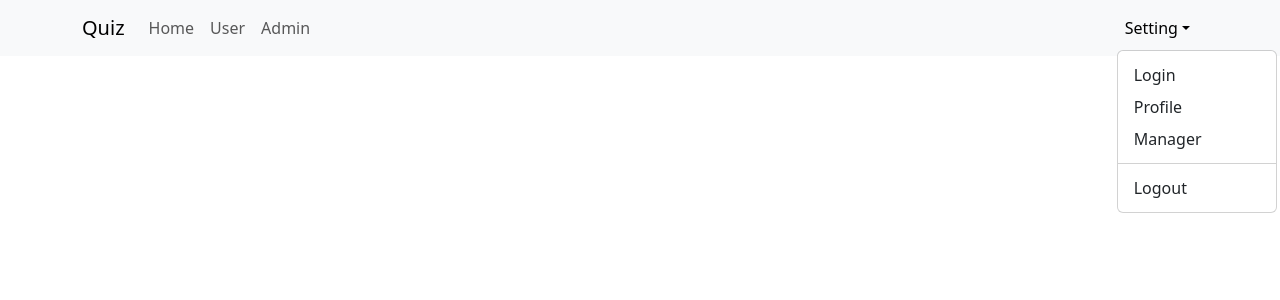
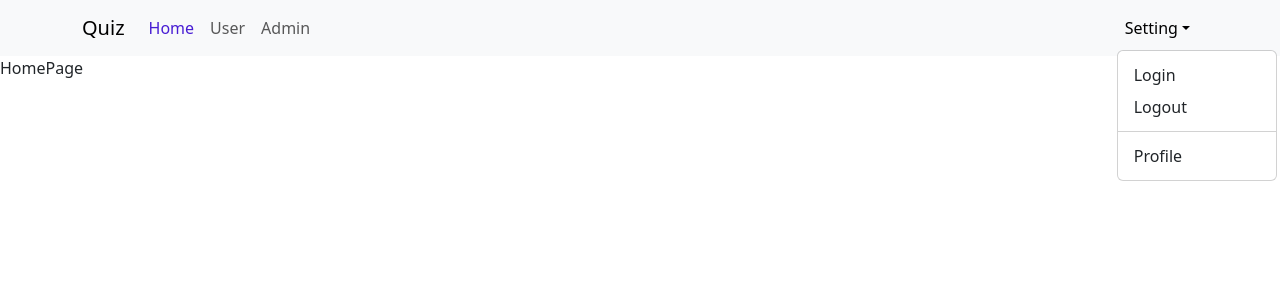
Before and after one commit to wuubangdev/demo-reacts-app, a React (Create React App) app: page / in a window 1280 px wide. Both pictures are taken after a click on the button "Setting". Shown: the top 300 px of the page. Built offline with nearby package versions, Linux system fonts and the light colour scheme.

Commit message:
init homepage

```diff
--- a/src/App.scss
+++ b/src/App.scss
@@ -7,3 +7,15 @@ body {
   -webkit-font-smoothing: antialiased;
   -moz-osx-font-smoothing: grayscale;
 }
+
+.app-container {
+  .header-container {
+    .navbar-nav {
+      .nav-link {
+        &.active {
+          color: rgb(72, 29, 212);
+        }
+      }
+    }
+  }
+}
--- a/src/components/Header/Header.js
+++ b/src/components/Header/Header.js
@@ -2,27 +2,26 @@ import Container from "react-bootstrap/Container";
 import Nav from "react-bootstrap/Nav";
 import Navbar from "react-bootstrap/Navbar";
 import NavDropdown from "react-bootstrap/NavDropdown";
-import { Link } from "react-router-dom";
+import { NavLink } from "react-router-dom";
 
 const Header = (props) => {
   return (
     <Navbar expand="lg" className="bg-body-tertiary">
       <Container>
-        <Navbar.Brand href="#home">Quiz</Navbar.Brand>
+        <NavLink className="navbar-brand" to="/">Quiz</NavLink>
         <Navbar.Toggle aria-controls="basic-navbar-nav" />
         <Navbar.Collapse id="basic-navbar-nav">
           <Nav className="me-auto">
-            <Link className="nav-link" to="/">Home</Link>
-            <Link className="nav-link" to="/users">User</Link>
-            <Link className="nav-link" to="/admins">Admin</Link>
+            <NavLink className="nav-link" to="/">Home</NavLink>
+            <NavLink className="nav-link" to="/users">User</NavLink>
+            <NavLink className="nav-link" to="/admins">Admin</NavLink>
           </Nav>
           <Nav>
             <NavDropdown title="Setting" id="basic-nav-dropdown">
               <NavDropdown.Item>Login</NavDropdown.Item>
+              <NavDropdown.Item>Logout</NavDropdown.Item>
+              <NavDropdown.Divider />
               <NavDropdown.Item>Profile</NavDropdown.Item>
-              <NavDropdown.Item>Manager</NavDropdown.Item>
-              <NavDropdown.Divider />
-              <NavDropdown.Item>Logout</NavDropdown.Item>
             </NavDropdown>
           </Nav>
         </Navbar.Collapse>
--- /dev/null
+++ b/src/components/Home/HomePage.js
@@ -0,0 +1,9 @@
+
+const HomePage = (pops) => {
+    return (
+        <div className="homepage-container">
+            HomePage
+        </div>
+    );
+}
+export default HomePage;
--- a/src/index.js
+++ b/src/index.js
@@ -12,12 +12,14 @@ import {
 } from "react-router-dom";
 import ErrorPage from "./components/ErrorPage";
 import Admin from "./components/Admin/Admin";
+import HomePage from "./components/Home/HomePage";
 const router = createBrowserRouter([
   {
     path: "/",
     element: <App />,
     errorElement: <ErrorPage />,
     children: [
+      { index: true, element: <HomePage /> },
       {
         path: "/users",
         element: <User />,
```
